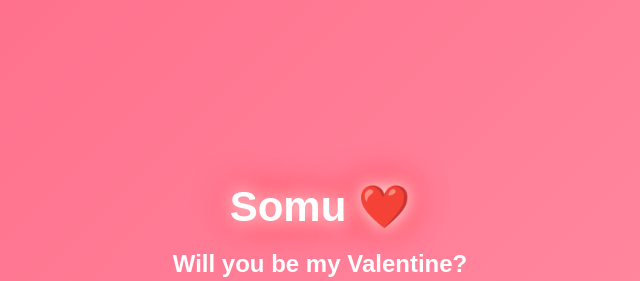
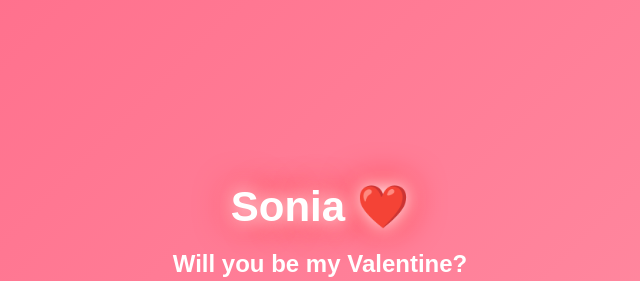
Before and after one commit to Nivixsomu/valentine-project, a plain HTML site: page index.html in a window 1280 px wide. Shown: the top 281 px of the page, 320-960 px from the left. Drawn offline with Linux system fonts and the light colour scheme.

Commit message:
Updated valentine name

```diff
--- a/index.html
+++ b/index.html
@@ -81,7 +81,7 @@
 <div class="container">
 
     <!-- Change Name Here -->
-    <div class="name">Somu ❤️</div>
+    <div class="name">Sonia ❤️</div>
 
     <h2>Will you be my Valentine?</h2>
 
```
